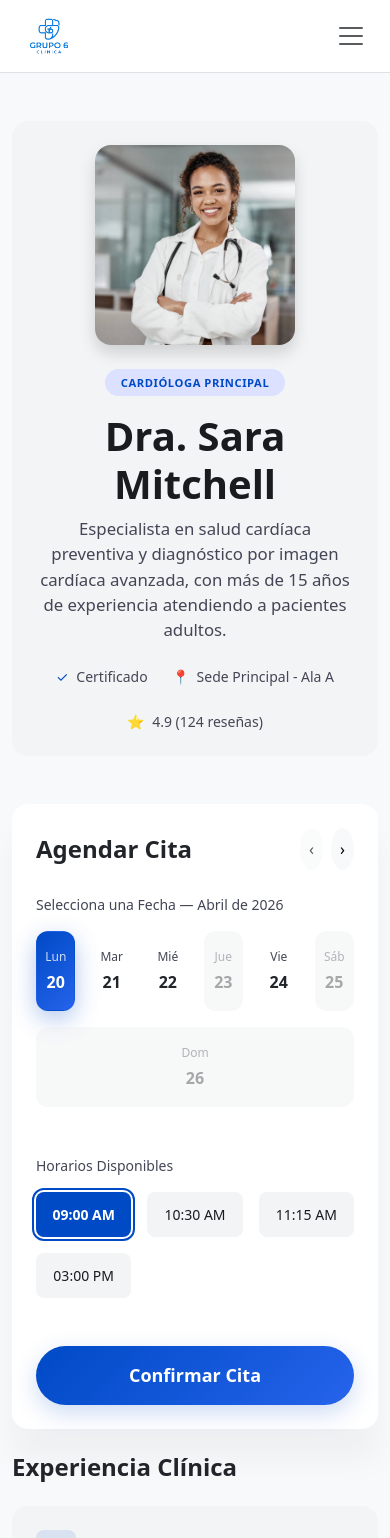
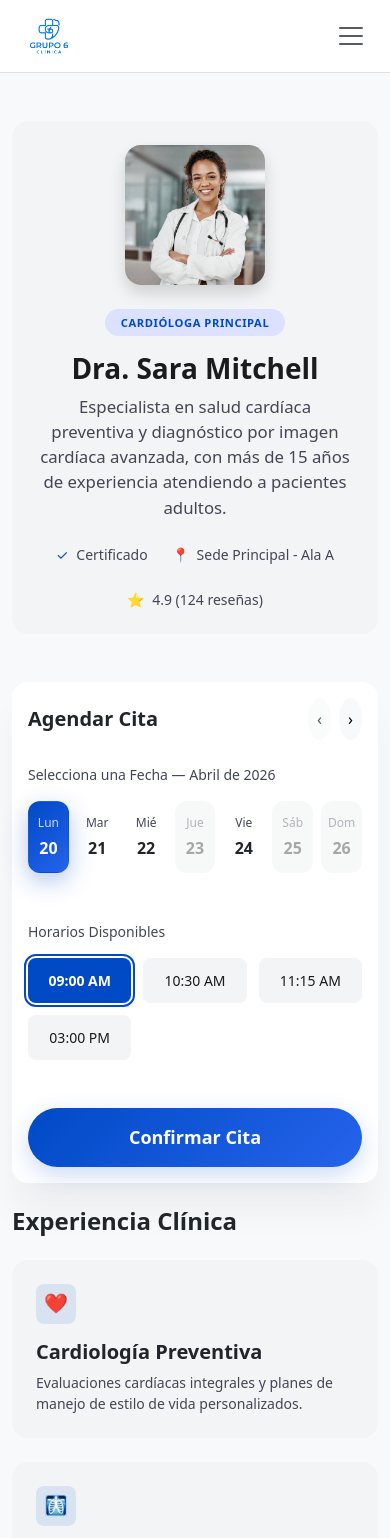
Before and after one commit to be1eng/gestion-citas-clinica, a React (Vite) app: page /especialista/1 in a window 390 px wide. Shown: the top 1538 px of the page. Built offline with nearby package versions, Linux system fonts and the light colour scheme.

Commit message:
feat: enhance PerfilEspecialista layout with responsive hero section and updated styles for appointment scheduling

```diff
--- a/src/App.css
+++ b/src/App.css
@@ -154,14 +154,72 @@
    Calendario del Especialista
    ======================================== */
 
+/* Hero del doctor (responsive) */
+.doctor-hero__img {
+  width: 200px;
+  height: 200px;
+  object-fit: cover;
+}
+.doctor-hero__name {
+  font-size: 2.5rem;
+}
+@media (max-width: 767.98px) {
+  .doctor-hero__img {
+    width: 140px;
+    height: 140px;
+  }
+  .doctor-hero__name {
+    font-size: 1.75rem;
+  }
+}
+
+/* Sección Agendar Cita */
+.agendar-cita__title {
+  font-size: 1.5rem;
+}
+@media (max-width: 575.98px) {
+  .agendar-cita__title {
+    font-size: 1.25rem;
+  }
+}
+
+/* Grid semanal — 7 columnas siempre, compacto en mobile */
+.week-days {
+  display: grid;
+  grid-template-columns: repeat(7, 1fr);
+  gap: 0.5rem;
+}
+@media (min-width: 576px) {
+  .week-days {
+    gap: 0.75rem;
+  }
+}
+
+/* Grid de horarios — adapta por ancho disponible */
+.time-slots-grid {
+  display: grid;
+  grid-template-columns: repeat(3, 1fr);
+  gap: 0.75rem;
+}
+@media (min-width: 768px) {
+  .time-slots-grid {
+    grid-template-columns: repeat(4, 1fr);
+  }
+}
+
 /* Día de la semana */
 .calendar-day {
-  padding: 1rem 0.5rem;
+  padding: 0.75rem 0.25rem;
   border-radius: 0.75rem;
   text-align: center;
   cursor: pointer;
   transition: background-color 0.2s, color 0.2s;
   border: 1px solid transparent;
+}
+@media (min-width: 576px) {
+  .calendar-day {
+    padding: 1rem 0.5rem;
+  }
 }
 
 .calendar-day:hover:not(.calendar-day--disabled):not(.calendar-day--selected) {
--- a/src/pages/PerfilEspecialista.jsx
+++ b/src/pages/PerfilEspecialista.jsx
@@ -146,14 +146,13 @@ function PerfilEspecialista() {
 
         {/* Hero - Perfil del Doctor */}
         <section className="mb-5">
-          <div className="rounded-4 p-4 p-md-5 d-flex flex-column flex-md-row gap-4 align-items-center align-items-md-end"
+          <div className="doctor-hero rounded-4 p-4 p-md-5 d-flex flex-column flex-md-row gap-4 align-items-center align-items-md-end"
                style={{ backgroundColor: 'var(--cs-surface-low)' }}>
             <div className="flex-shrink-0">
               <img
                 src={doctor.image}
                 alt={doctor.name}
-                className="rounded-4 shadow"
-                style={{ width: '200px', height: '200px', objectFit: 'cover' }}
+                className="doctor-hero__img rounded-4 shadow"
               />
             </div>
             <div className="text-center text-md-start flex-grow-1">
@@ -161,7 +160,7 @@ function PerfilEspecialista() {
                     style={{ backgroundColor: 'var(--cs-primary-fixed)', color: 'var(--cs-primary)', fontSize: '0.7rem', letterSpacing: '0.05em' }}>
                 {doctor.speciality}
               </span>
-              <h1 className="fw-bold mb-2" style={{ fontSize: '2.5rem', color: 'var(--cs-on-surface)' }}>
+              <h1 className="doctor-hero__name fw-bold mb-2" style={{ color: 'var(--cs-on-surface)' }}>
                 {doctor.name}
               </h1>
               <p className="mb-4" style={{ color: 'var(--cs-on-surface-variant)', fontSize: '1.05rem', maxWidth: '600px' }}>
@@ -190,10 +189,10 @@ function PerfilEspecialista() {
           <div className="col-lg-8">
 
             {/* Sección Agendar Cita */}
-            <section className="rounded-4 p-4 p-md-5 mb-4 clinical-shadow"
+            <section className="agendar-cita rounded-4 p-3 p-md-5 mb-4 clinical-shadow"
                      style={{ backgroundColor: 'var(--cs-surface-lowest)' }}>
               <div className="d-flex justify-content-between align-items-center mb-4">
-                <h2 className="fw-bold mb-0" style={{ fontSize: '1.5rem' }}>Agendar Cita</h2>
+                <h2 className="fw-bold mb-0 agendar-cita__title">Agendar Cita</h2>
                 <div className="d-flex gap-2">
                   <button
                     className="btn btn-light rounded-circle p-2"
@@ -215,10 +214,10 @@ function PerfilEspecialista() {
                 <p className="fw-medium mb-3" style={{ color: 'var(--cs-on-surface-variant)', fontSize: '0.875rem' }}>
                   Selecciona una Fecha — {monthYearLabel(weekStart)}
                 </p>
-                <div className="row g-3">
+                <div className="week-days">
                   {weekDays.map((item) => (
-                    <div className="col" key={item.iso}>
                     <div
+                      key={item.iso}
                       className={`calendar-day ${
                         selectedDate === item.iso ? 'calendar-day--selected' : ''
                       } ${item.disabled ? 'calendar-day--disabled' : ''}`}
@@ -226,7 +225,6 @@ function PerfilEspecialista() {
                     >
                       <span className="calendar-day__label">{item.label}</span>
                       <span className="calendar-day__number">{item.number}</span>
-                      </div>
                     </div>
                   ))}
                 </div>
@@ -242,16 +240,15 @@ function PerfilEspecialista() {
                     No hay horarios disponibles para este día.
                   </p>
                 ) : (
-                  <div className="row g-3">
+                  <div className="time-slots-grid">
                     {timeSlots.map((time) => (
-                      <div className="col-4 col-md-3" key={time}>
                       <button
-                          className={`time-slot w-100 ${selectedTime === time ? 'time-slot--selected' : ''}`}
+                        key={time}
+                        className={`time-slot ${selectedTime === time ? 'time-slot--selected' : ''}`}
                         onClick={() => setSelectedTime(time)}
                       >
                         {time}
                       </button>
-                      </div>
                     ))}
                   </div>
                 )}
```
Lines whose indentation alone changed are shown as unchanged.
